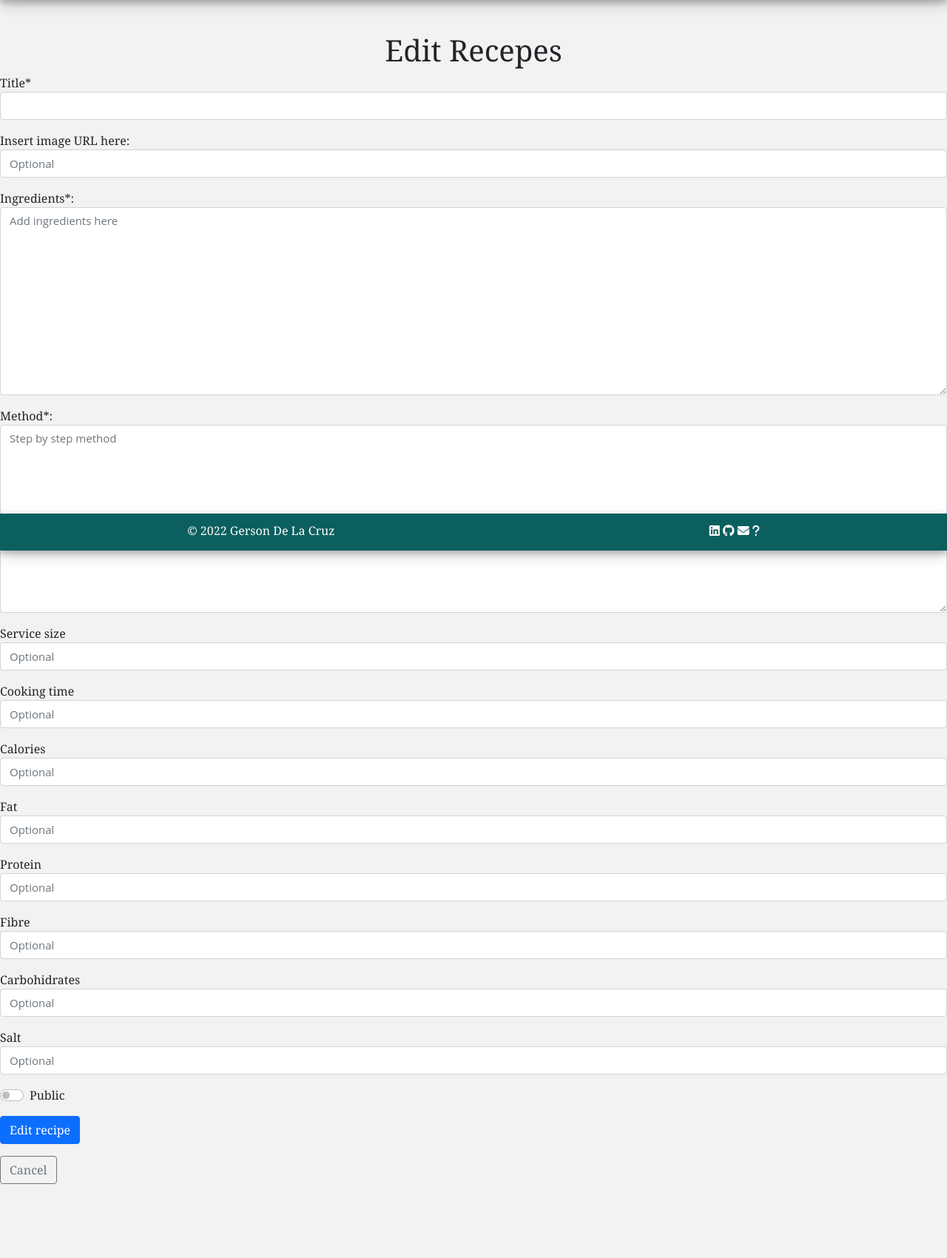
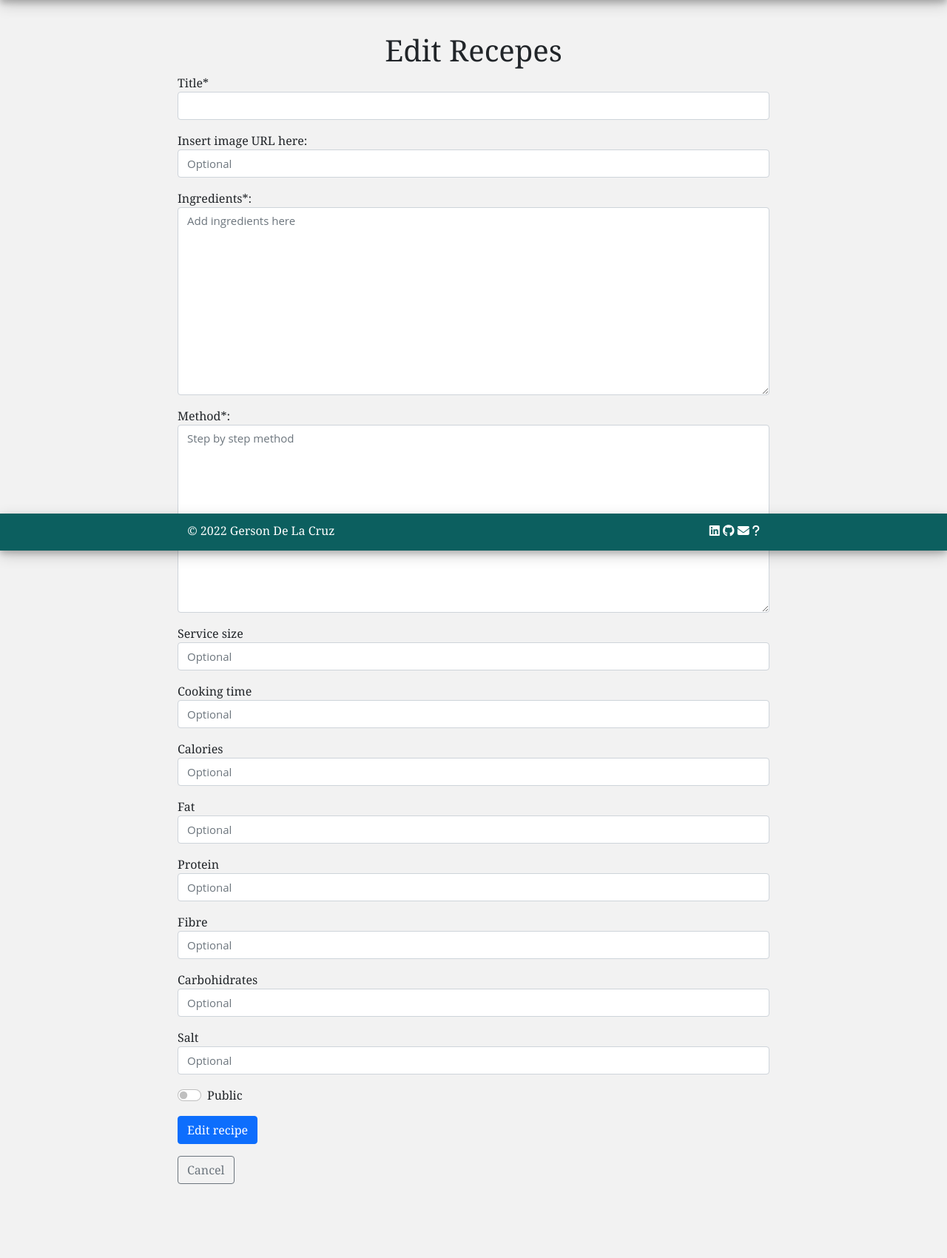
Before and after one commit to Gersondelacruzdeveloper/myBookOfRecipes, a Flask app: page /edit_recipe/1 in a window 1280 px wide. Shown: the part 56-1756 px from the top of the page at 74% size. Run offline with Flask 2, Linux system fonts and the light colour scheme; the visitor is signed in with stand-in values (Sample User, id 1); data that the repository does not hold is empty; some libraries are stand-ins or nearby versions.

Commit message:
Style for edit recipe

```diff
--- a/myonlinerecipes/static/css/style.css
+++ b/myonlinerecipes/static/css/style.css
@@ -151,11 +151,17 @@ nav {
   background-color: var(--viridian-green);
 }
 
-/* -----------------------------------------------------myrecipes form pages*/
+/* -----------------------------------------------------myrecipes form */
 .add_recipes_form {
   width: 800px;
   margin: auto;
 }
+
+.edit_recipes_form{
+  width: 800px;
+  margin: auto;
+}
+
 
 /* ----------------------------------------------------- detail pages*/
 
```
